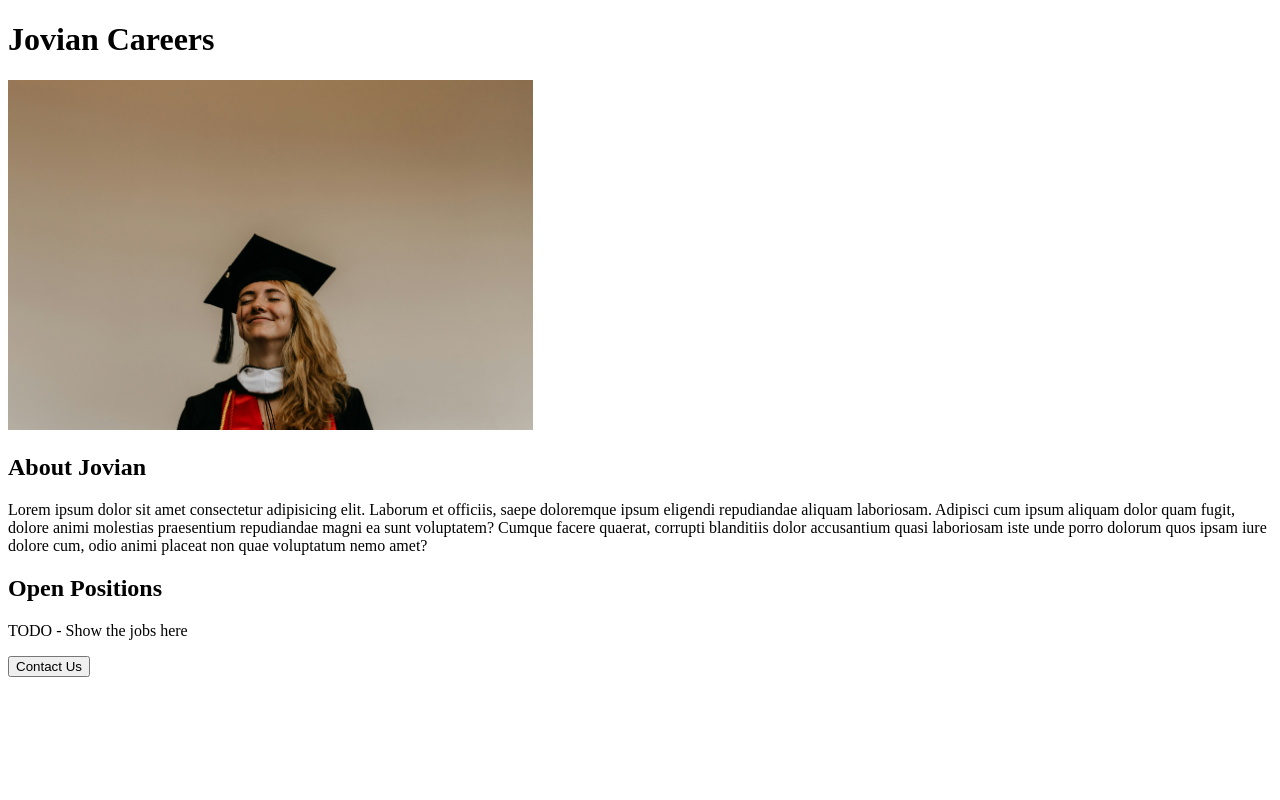
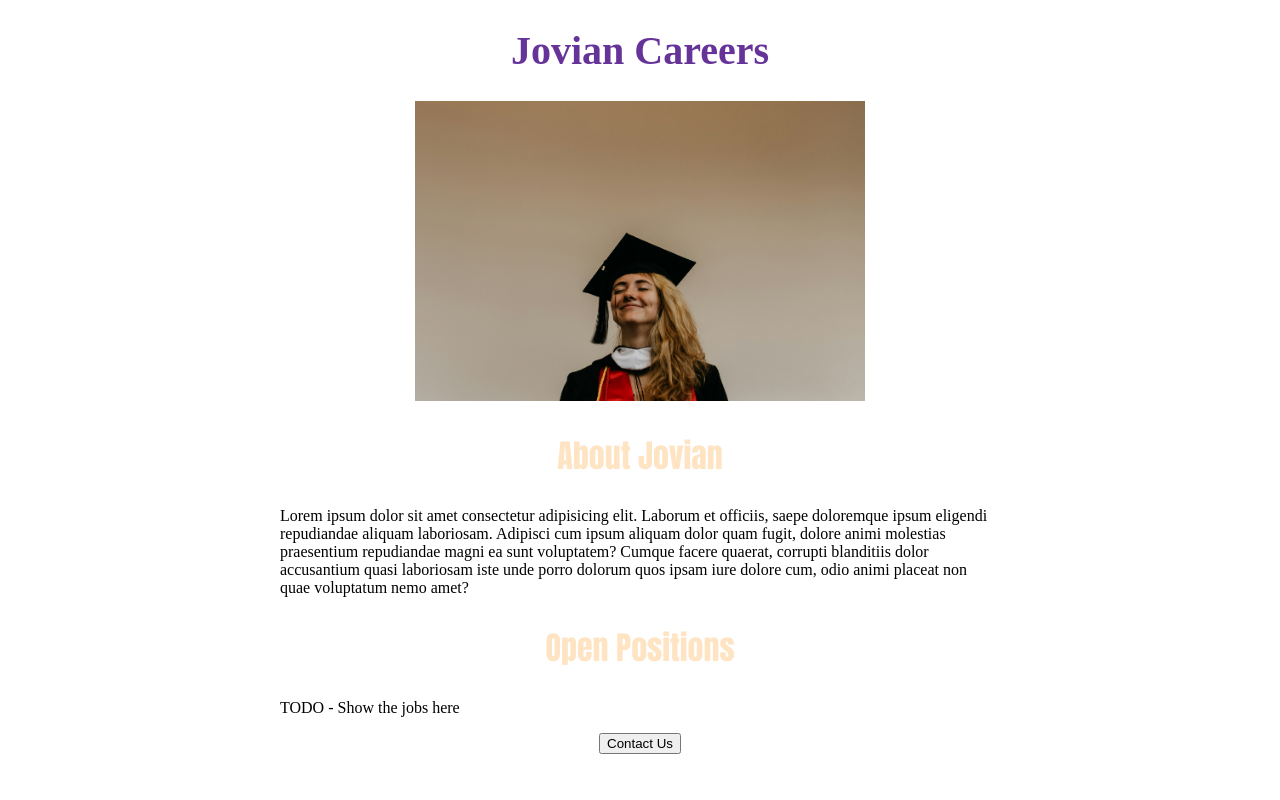
Before and after one commit to angkul07/python_web_tut, a Flask app: page / in a window 1280 px wide. Run offline with Flask 3, Linux system fonts and the light colour scheme.

Commit message:
add the style.css but it is not working

```diff
--- a/templates/home.html
+++ b/templates/home.html
@@ -5,24 +5,58 @@
     <meta charset="UTF-8">
     <meta name="viewport" content="width=device-width, initial-scale=1.0">
     <title>Jovian Careers</title>
+    <style>
+        h1 {
+            font-size: 40px;
+            color: rebeccapurple;
+            text-align: center;
+        }
+
+        #banner {
+            width: 100%;
+            height: 300px;
+            object-fit: contain;
+        }
+
+        h2 {
+            font-family: Impact, Haettenschweiler, 'Arial Narrow Bold', sans-serif;
+            font-size: 32px;
+            color: bisque;
+            text-align: center;
+        }
+
+        #container {
+            max-width: 720px;
+            margin: 0 auto 0 auto;
+        }
+
+        #contact{
+            text-align: center;
+        }
+    </style>
 </head>
 
 <body>
-    <h1>Jovian Careers</h1>
+    <div id="container">
+        <h1 class="main_head">Jovian Careers</h1>
 
-    <img src="/static/jobs.jpg" alt="" , height="350px">
+        <img id="banner" src="/static/jobs.jpg" alt="">
 
         <h2>About Jovian</h2>
         <p>Lorem ipsum dolor sit amet consectetur adipisicing elit. Laborum et officiis, saepe doloremque ipsum eligendi
-        repudiandae aliquam laboriosam. Adipisci cum ipsum aliquam dolor quam fugit, dolore animi molestias praesentium
+            repudiandae aliquam laboriosam. Adipisci cum ipsum aliquam dolor quam fugit, dolore animi molestias
+            praesentium
             repudiandae magni ea sunt voluptatem? Cumque facere quaerat, corrupti blanditiis dolor accusantium quasi
-        laboriosam iste unde porro dolorum quos ipsam iure dolore cum, odio animi placeat non quae voluptatum nemo amet?
+            laboriosam iste unde porro dolorum quos ipsam iure dolore cum, odio animi placeat non quae voluptatum nemo
+            amet?
         </p>
 
         <h2>Open Positions</h2>
         <p>TODO - Show the jobs here</p>
-
+        <div id="contact">
             <button>Contact Us</button>
+        </div>
+    </div>
 </body>
 
 </html>
--- /dev/null
+++ b/templates/style.css
@@ -0,0 +1,5 @@
+.main_head{
+    font-size: 40px;
+    color: rebeccapurple;
+    text-align: center;
+}
```
Lines whose indentation alone changed are shown as unchanged.
